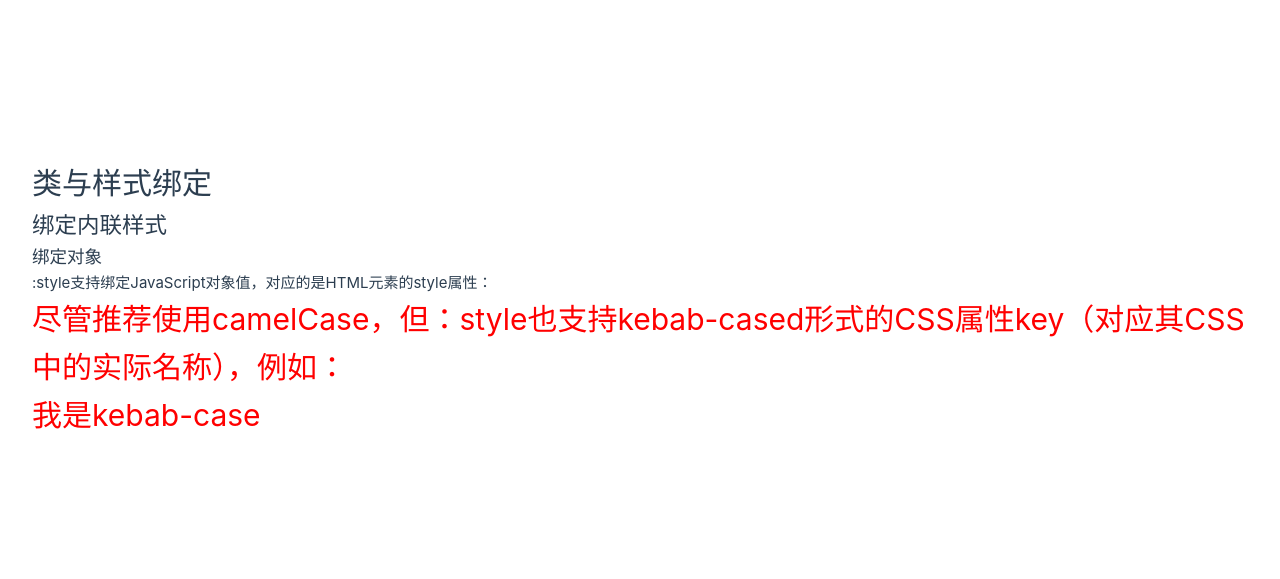
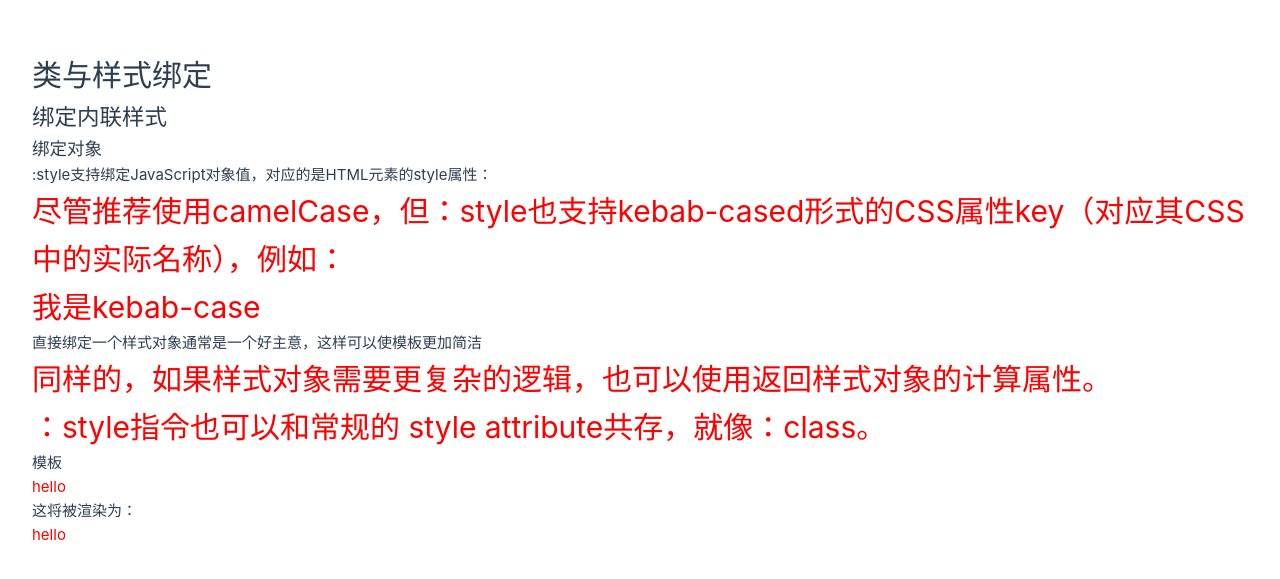
Before and after one commit to ShenlongDev/vue_xx, a Vue app: page / in a window 1280 px wide. Shown: the part 101-680 px from the top of the page. Built offline with nearby package versions, Linux system fonts and the light colour scheme.

Commit message:
绑定内联样式-2

```diff
--- a/src/MyApp.vue
+++ b/src/MyApp.vue
@@ -1,7 +1,11 @@
 <script setup>
-import { ref } from 'vue'
+import { ref, reactive } from 'vue'
 const activeColor = ref('red')
 const fontSize = ref(30)
+const sstyleObject = reactive({
+  color: 'red',
+  fontSize: '30px'
+})
 </script>
 
 <template>
@@ -13,6 +17,17 @@ const fontSize = ref(30)
     <p>尽管推荐使用camelCase，但：style也支持kebab-cased形式的CSS属性key（对应其CSS中的实际名称），例如：</p>
     <div :style="{ 'font-size': fontSize + 'px' }">我是kebab-case</div>
   </div>
+  <p>直接绑定一个样式对象通常是一个好主意，这样可以使模板更加简洁</p>
+
+  <div :style="sstyleObject">
+    <p>同样的，如果样式对象需要更复杂的逻辑，也可以使用返回样式对象的计算属性。</p>
+    <p>：style指令也可以和常规的 style attribute共存，就像：class。</p>
+  </div>
+
+  模板
+  <h1 style="color: red" :style="'font-size: 1em'">hello</h1>
+  这将被渲染为：
+  <h1 style="color: red; font-size: 1em;">hello</h1>
 </template>
 
 <style scoped></style>
```
